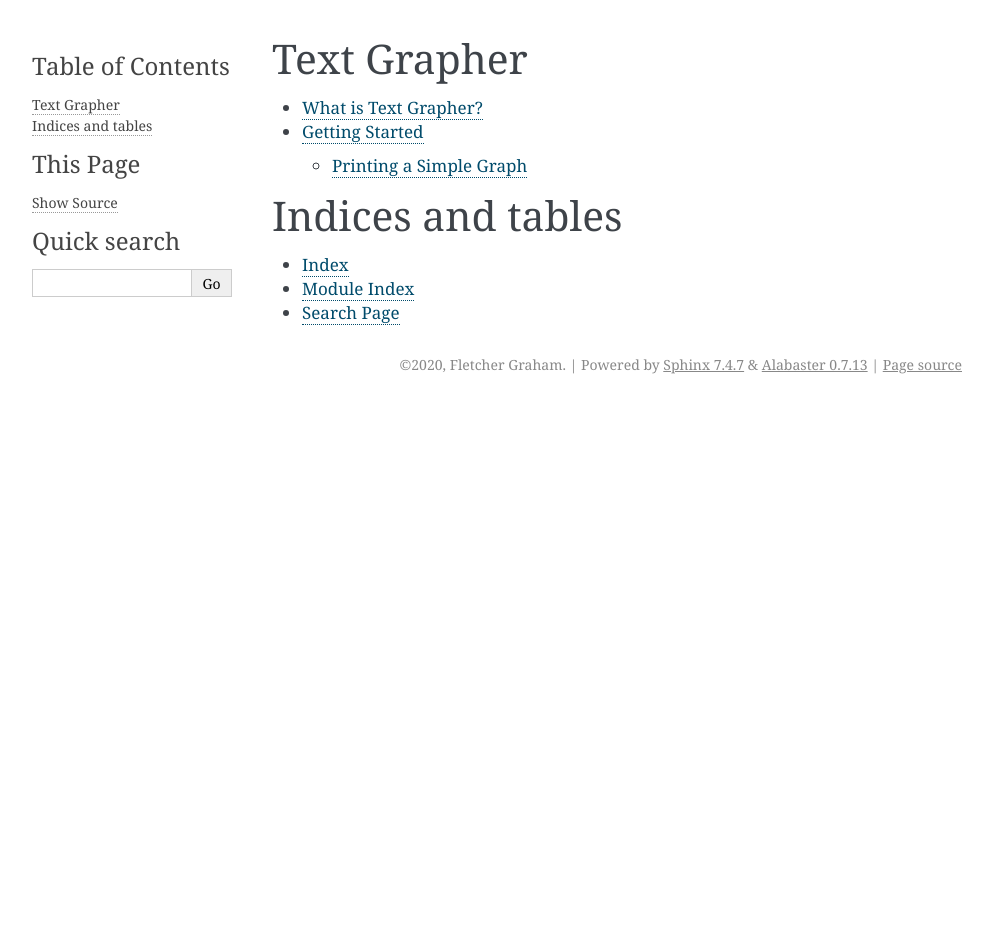
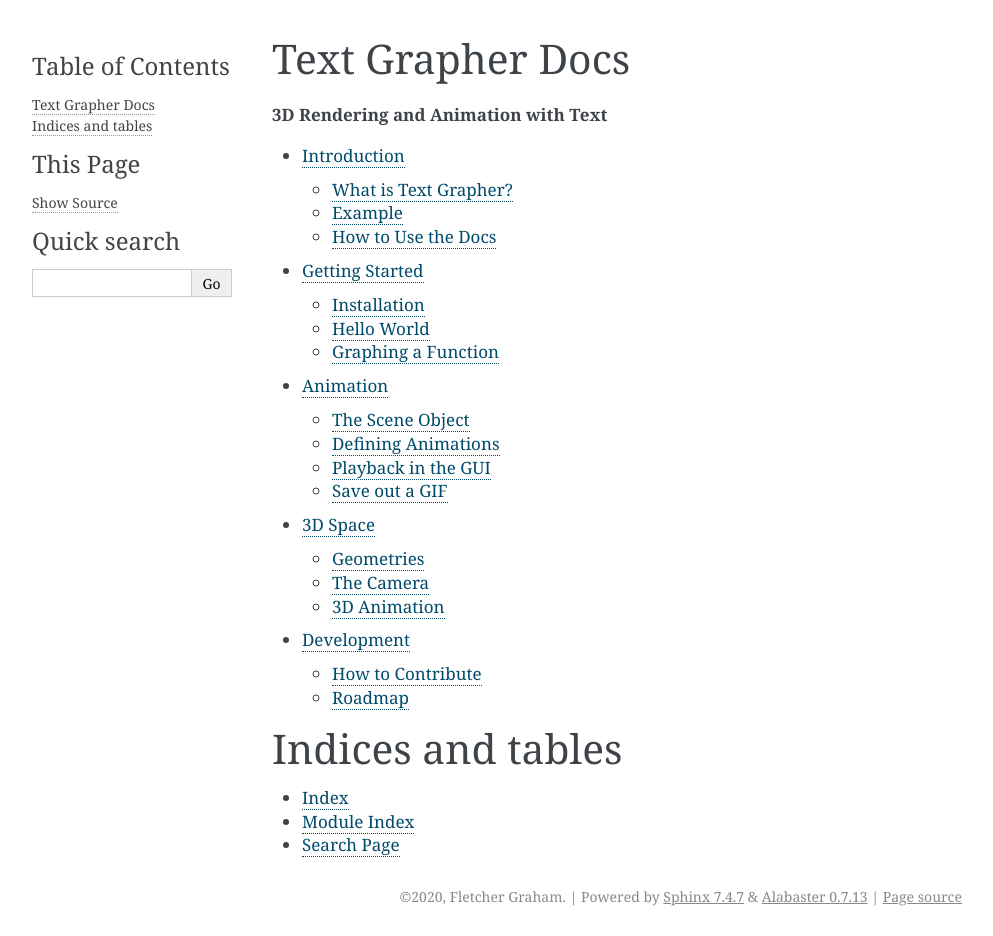
Before and after one commit to fletchgraham/text_grapher, a Sphinx documentation site: the page built from docs/source/index.rst, in a window 1280 px wide. Shown: the whole page, without its empty margins (148-1141 px from the left). Built offline with Sphinx 7.4.7, drawn with Linux system fonts in a browser that asks for light colours; before the commit the page ends 900 px from its top, so only the background shows below that.

Commit message:
outline the rest of the docs

```diff
--- /dev/null
+++ b/docs/source/3d_space.rst
@@ -0,0 +1,18 @@
+********
+3D Space
+********
+
+Geometries
+==========
+
+TO DO
+
+The Camera
+==========
+
+TO DO
+
+3D Animation
+============
+
+TO DO
--- /dev/null
+++ b/docs/source/animation.rst
@@ -0,0 +1,23 @@
+*********
+Animation
+*********
+
+The Scene Object
+================
+
+TO DO
+
+Defining Animations
+===================
+
+TO DO
+
+Playback in the GUI
+===================
+
+TO DO
+
+Save out a GIF
+==============
+
+TO DO
--- /dev/null
+++ b/docs/source/development.rst
@@ -0,0 +1,13 @@
+***********
+Development
+***********
+
+How to Contribute
+=================
+
+TO DO
+
+Roadmap
+=======
+
+TO DO
--- a/docs/source/getting_started.rst
+++ b/docs/source/getting_started.rst
@@ -2,9 +2,15 @@
 Getting Started
 ===============
 
-***********************
-Printing a Simple Graph
-***********************
+************
+Installation
+************
+
+TO DO
+
+***********
+Hello World
+***********
 
 The graph object is the canvas onto which graphics are drawn.
 It exists conceptually as a 2D array, the cells of which can be filled with
@@ -63,3 +69,9 @@ toward the top. The graph object has a method to accomplish this.
 . . . . . . . . . . .
 . . . . . . . . . . .
 . . . . . . . . . . .
+
+*******************
+Graphing a Function
+*******************
+
+TO DO
--- a/docs/source/index.rst
+++ b/docs/source/index.rst
@@ -3,15 +3,19 @@
    You can adapt this file completely to your liking, but it should at least
    contain the root `toctree` directive.
 
-Text Grapher
-==========================================
+Text Grapher Docs
+=================
+
+**3D Rendering and Animation with Text**
 
 .. toctree::
    :maxdepth: 2
 
    intro.rst
    getting_started.rst
-
+   animation.rst
+   3d_space.rst
+   development.rst
 
 
 Indices and tables
--- a/docs/source/intro.rst
+++ b/docs/source/intro.rst
@@ -1,14 +1,31 @@
+============
+Introduction
+============
+
+.. image:: _static/cube_example.gif
+
+*********************
 What is Text Grapher?
-=====================
+*********************
 
 Text Grapher is a python library for rendering graphs and 3D geometries using
 text. Rather than drawing with pixels in an image, it draws with characters in
 a string. The goal is to make it so the user can create 2D and 3D animations
 with only a few lines of code.
 
-.. image:: _static/cube_example.gif
-
 **For what purpose?** Text Grapher is mostly an educational novelty. Before
 this project I had been using 3D software every day without understanding what
 was happening under the hood. Putting this library together forced me to derive
 the key concepts that make 3D software tick.
+
+*******
+Example
+*******
+
+TO DO
+
+*******************
+How to Use the Docs
+*******************
+
+TO DO
```
